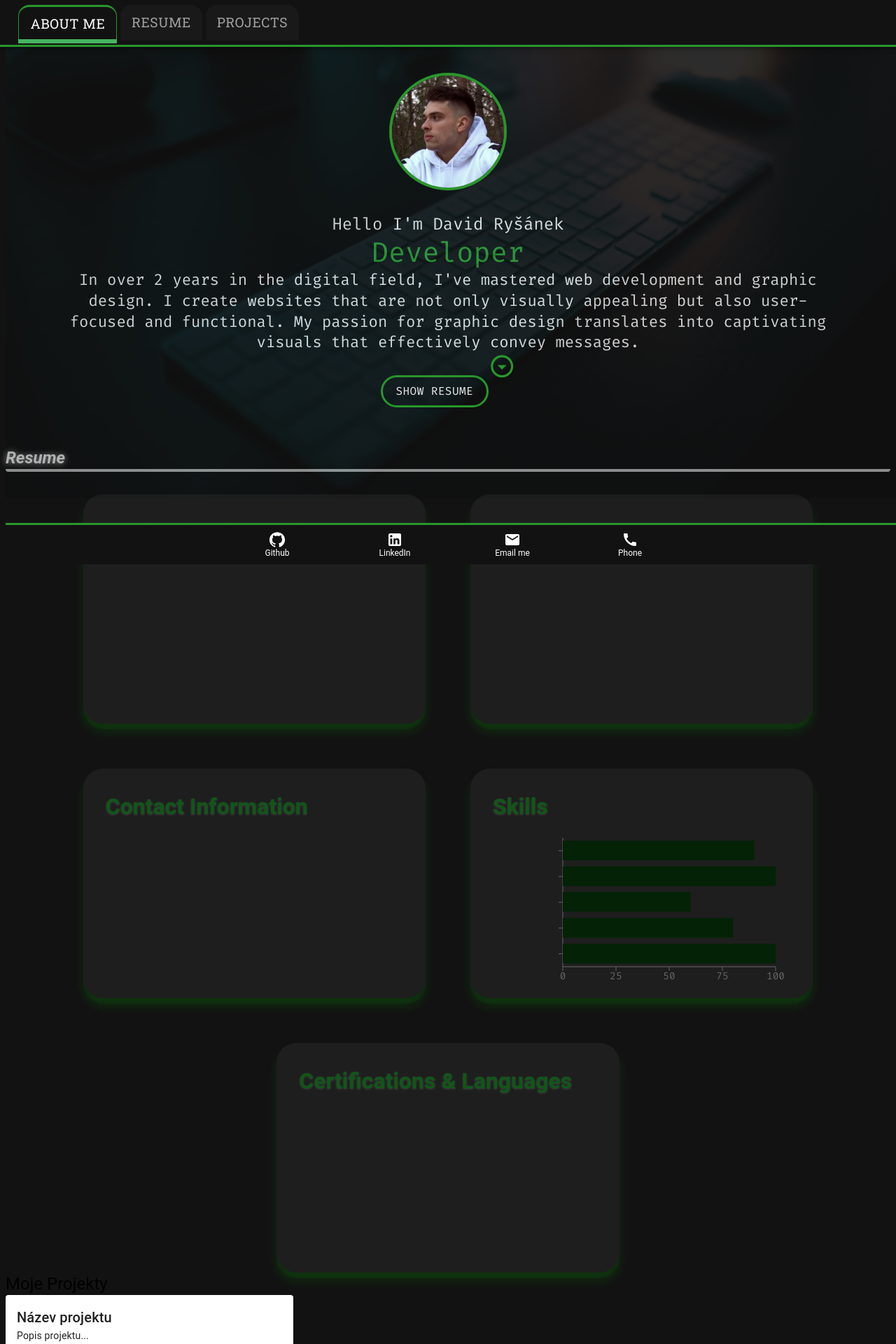
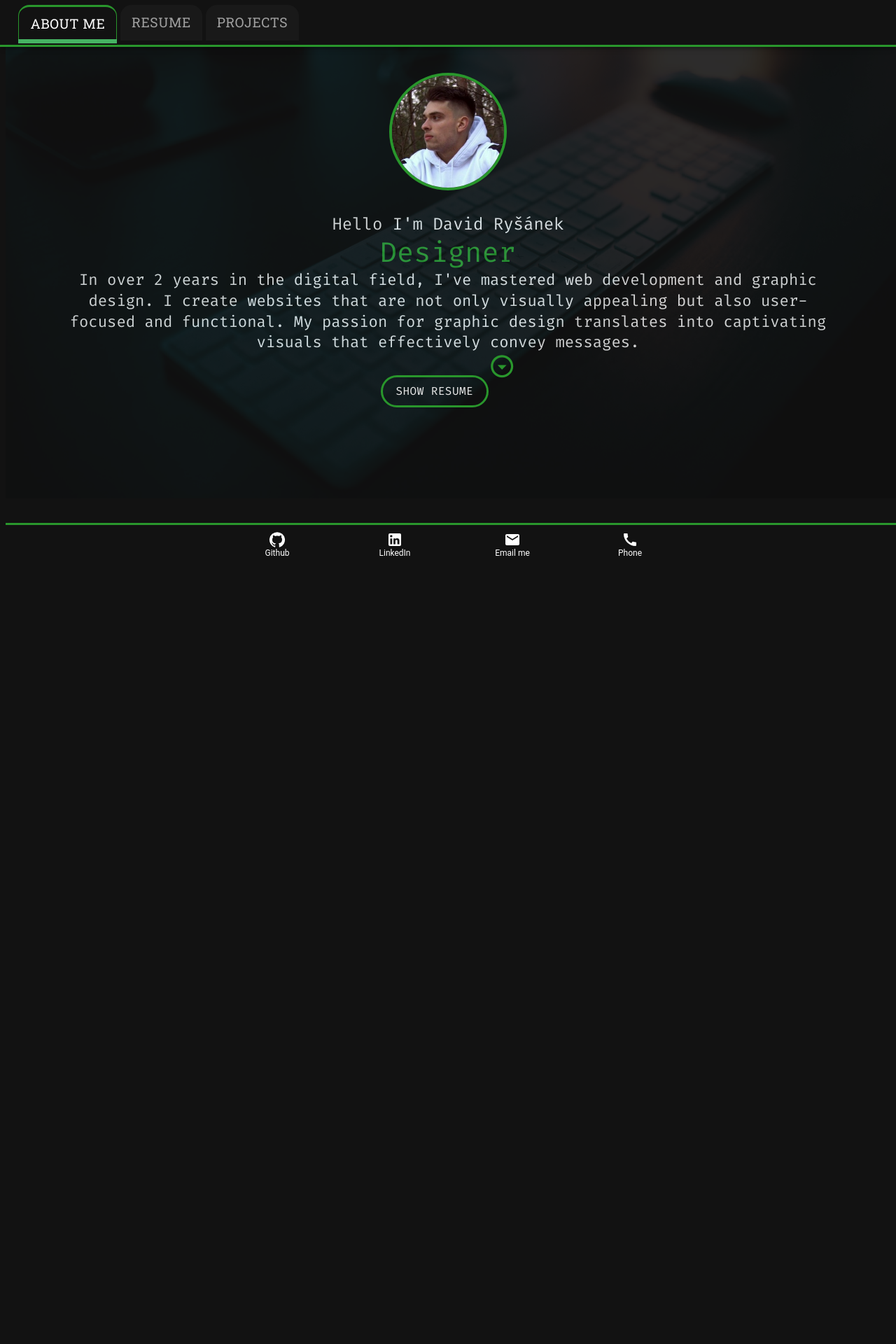
Before and after one commit to RysanekDavid/Web_CV, a React (Vite) app: page / in a window 1280 px wide. Shown: the top 1920 px of the page at 70% size. After the commit the page ends 800 px from the top, so only its background shows below. Built offline with nearby package versions, Linux system fonts and the light colour scheme.

Commit message:
Project expert check

```diff
--- a/package.json
+++ b/package.json
@@ -15,6 +15,7 @@
     "@fortawesome/free-solid-svg-icons": "^6.5.1",
     "@fortawesome/react-fontawesome": "^0.2.0",
     "@mui/icons-material": "^5.14.13",
+    "@mui/material": "^5.13.2",
     "@testing-library/jest-dom": "^6.1.4",
     "@testing-library/react": "^14.0.0",
     "react": "^18.2.0",
--- a/src/App.tsx
+++ b/src/App.tsx
@@ -14,9 +14,9 @@ function App() {
       <TopBar selectedTab={selectedTab} onTabChange={setSelectedTab} />
       <BottomBar />
       <div className="content">
-        <AboutMe />
-        <Resume />
-        <Projects />
+        {selectedTab === 0 && <AboutMe visible={selectedTab === 0} /> }
+        {selectedTab === 1 && <Resume /> }
+        {selectedTab === 2 && <Projects /> }
       </div>
     </div>
   );
--- a/src/components/AboutMeContent.tsx
+++ b/src/components/AboutMeContent.tsx
@@ -1,5 +1,5 @@
 import { Typography, Avatar } from "@mui/material";
-import { useEffect, useState, useMemo } from "react";
+import { useEffect, useState } from "react";
 import Box from "@mui/material/Box";
 import Grow from "@mui/material/Grow";
 import Button from "@mui/material/Button";
@@ -10,9 +10,14 @@ import useMediaQuery from "@mui/material/useMediaQuery";
 import { useTheme } from "@mui/material/styles";
 //import { Fade } from "react-awesome-reveal";
 
-export function AboutMe() {
-  const [currentProfession, setCurrentProfession] = useState("Developer");
-  const professions = useMemo(() => ["Developer", "Designer", "Analyst"], []);
+const professions = ["Developer", "Designer", "Analyst"]
+
+type Props = {
+  visible: boolean;
+
+};
+
+export function AboutMe({visible}:Props) {
   const [professionIndex, setProfessionIndex] = useState(0);
   const [growVisible, setGrowVisible] = useState(true);
   const theme = useTheme();
@@ -23,13 +28,16 @@ export function AboutMe() {
       setGrowVisible(false);
       setTimeout(() => {
         setProfessionIndex((prevIndex) => (prevIndex + 1) % professions.length);
-        setCurrentProfession(professions[professionIndex]);
         setGrowVisible(true);
       }, 500);
     }, 3400);
 
     return () => clearInterval(interval);
-  }, [professionIndex, professions]);
+  }, [professionIndex]);
+
+if (!visible){
+
+  return null;}
 
   return (
     <>
@@ -120,7 +128,7 @@ export function AboutMe() {
           }}
           variant="h4"
         >
-          {currentProfession}
+          {professions[professionIndex]}
         </Typography>
       </Grow>
 
--- a/src/components/Resume/SkillsChart.jsx
+++ b/src/components/Resume/SkillsChart.jsx
@@ -1,17 +1,12 @@
-import React, { PureComponent } from "react";
 import {
   BarChart,
   Bar,
-  Cell,
   XAxis,
   YAxis,
-  CartesianGrid,
   Tooltip,
-  Legend,
   ResponsiveContainer,
 } from "recharts";
 import CodeIcon from "@mui/icons-material/Code";
-import JavascriptIcon from "@mui/icons-material/Javascript";
 import { FontAwesomeIcon } from "@fortawesome/react-fontawesome";
 import { faPython } from "@fortawesome/free-brands-svg-icons";
 
```
